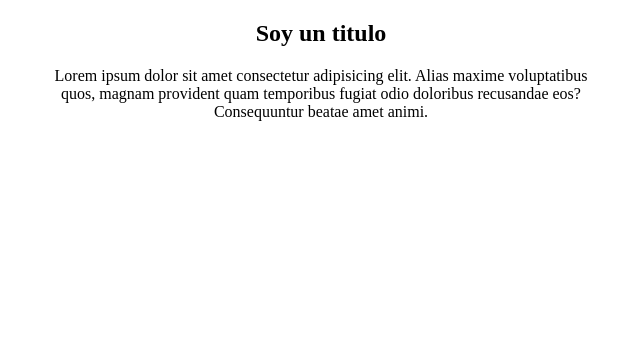
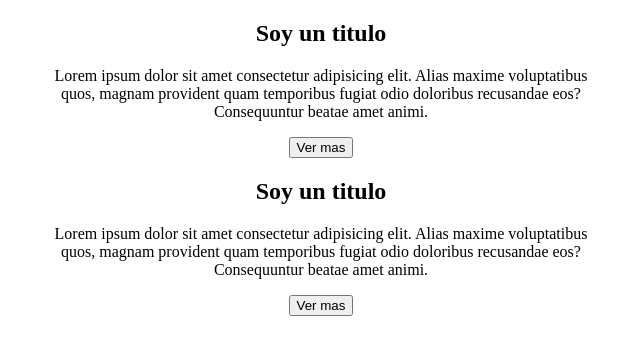
Before and after one commit to totigorbea/primer-repositorio, a plain HTML site: page index.html in a window 1280 px wide. Shown: the whole page, without its empty margins (319-959 px from the left). Drawn offline with Linux system fonts and the light colour scheme.

Commit message:
agregamos otro parrafo

```diff
--- a/index.html
+++ b/index.html
@@ -12,6 +12,12 @@
         <div class="textocentrado">
             <h2>Soy un titulo</h2>
             <p>Lorem ipsum dolor sit amet consectetur adipisicing elit. Alias maxime voluptatibus quos, magnam provident quam temporibus fugiat odio doloribus recusandae eos? Consequuntur beatae amet animi.</p>
+            <button>Ver mas</button>
+        </div>
+        <div class="textocentrado">
+            <h2>Soy un titulo</h2>
+            <p>Lorem ipsum dolor sit amet consectetur adipisicing elit. Alias maxime voluptatibus quos, magnam provident quam temporibus fugiat odio doloribus recusandae eos? Consequuntur beatae amet animi.</p>
+            <button>Ver mas</button>
         </div>
     </main>
 </body>
```
